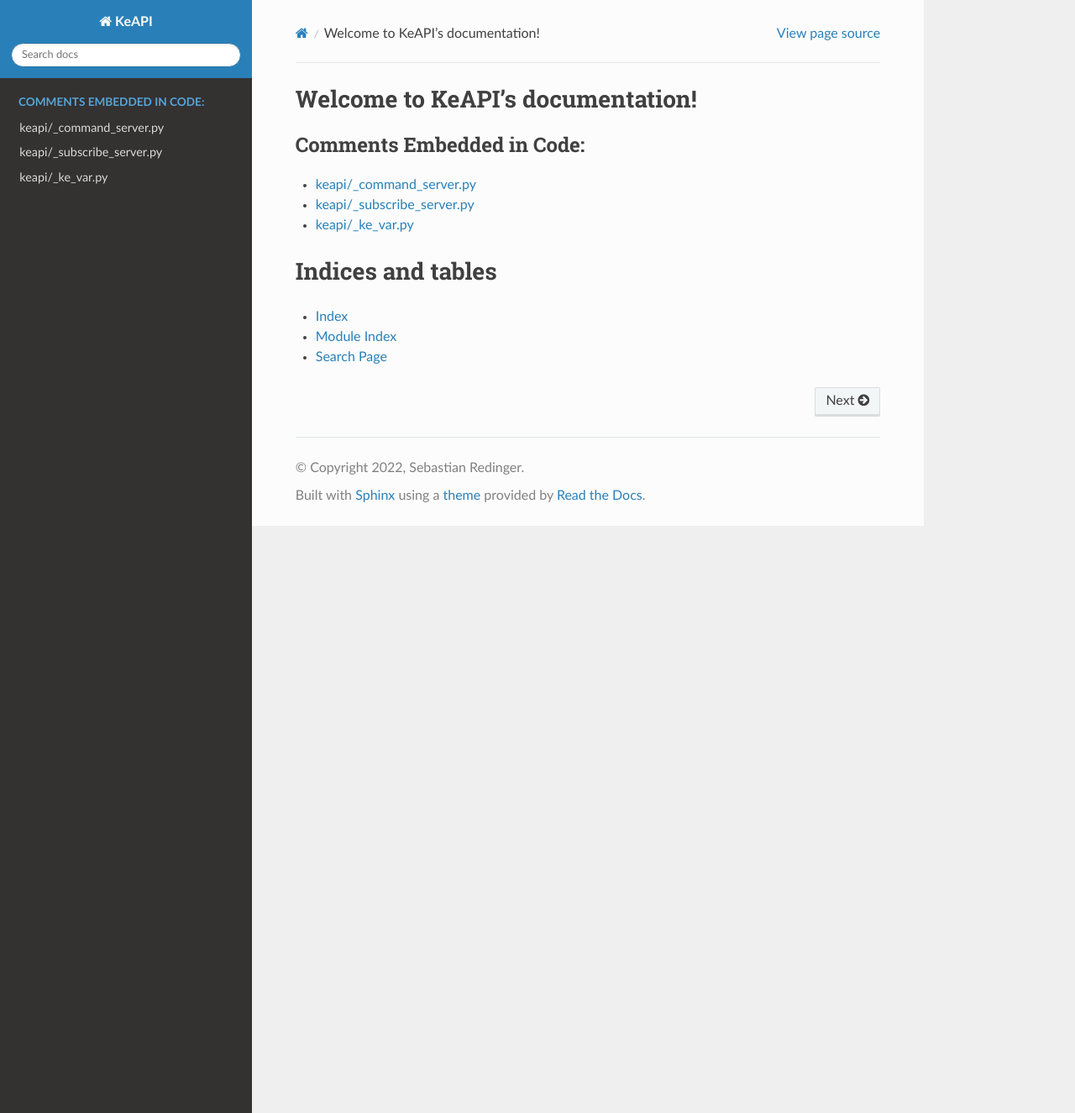
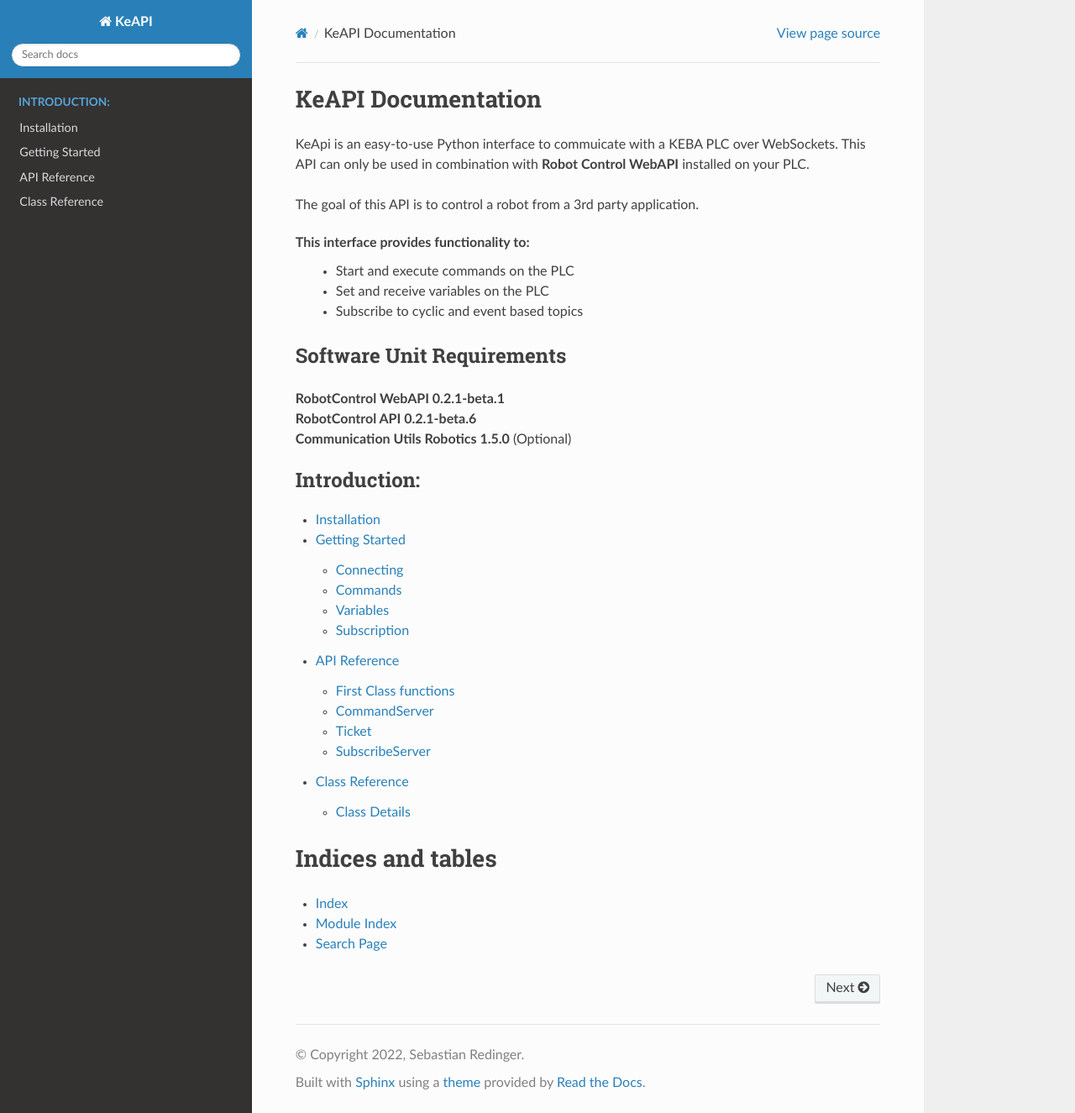
Before and after one commit to SebastianRedinger/keapi, a Sphinx documentation site: the page built from docs/source/index.rst, in a window 1280 px wide and 1325 px high. Shown: the whole window at 84% size. Built offline with Sphinx 7.4.7 and the Read the Docs theme 2.0.0, drawn with Linux system fonts in a browser that asks for light colours.

Commit message:
Documentation

```diff
--- /dev/null
+++ b/docs/source/_static/tables.css
@@ -0,0 +1,6 @@
+.wy-table-responsive table td, .wy-table-responsive table th {
+    white-space: normal;
+}
+.wy-table-responsive {
+    overflow: visible;
+}
--- /dev/null
+++ b/docs/source/api_reference.rst
@@ -0,0 +1,49 @@
+.. _apireference:
+
+#############
+API Reference
+#############
+
+First Class functions
+=====================
+
+.. currentmodule:: keapi
+.. autosummary::
+    connect_commands
+    connect_subscriber
+    get_variable
+    create_variable_getter
+    set_variable
+    create_variable_setter
+
+CommandServer
+=============
+
+.. currentmodule:: keapi
+.. autosummary::
+    CommandServer
+    CommandServer.disconnect
+    CommandServer.is_connected
+    CommandServer.start
+    CommandServer.exec
+
+Ticket
+======
+
+.. currentmodule:: keapi
+.. autosummary::
+    Ticket
+    Ticket.wait
+    Ticket.requestid
+    Ticket.state
+
+SubscribeServer
+===============
+
+.. currentmodule:: keapi
+.. autosummary::
+    SubscribeServer
+    SubscribeServer.disconnect
+    SubscribeServer.is_connected
+    SubscribeServer.subscribe
+    SubscribeServer.unsubscribe
--- /dev/null
+++ b/docs/source/class_reference.rst
@@ -0,0 +1,11 @@
+.. _classreference:
+
+################
+Class Reference
+################
+
+Class Details
+---------------
+
+.. automodule:: keapi
+   :members:
--- a/docs/source/command_server.rst
+++ /dev/null
@@ -1,8 +0,0 @@
-########################
-keapi/_command_server.py
-########################
-
-The _command_server.py file
-
-.. automodule:: keapi._command_server
-  :members:
--- a/docs/source/conf.py
+++ b/docs/source/conf.py
@@ -16,17 +16,6 @@ sys.path.append(os.path.abspath('../..'))
 sys.path.append(os.path.abspath('keapi'))
 
 
-# Don't skip __init__, which is skipped by default
-# def skip(app, what, name, obj, would_skip, options):
-#     if name == "__init__":
-#         return False
-#     return would_skip
-
-
-# def setup(app):
-#     app.connect("autodoc-skip-member", skip)
-
-
 # -- Project information -----------------------------------------------------
 # https://www.sphinx-doc.org/en/master/usage/configuration.html#project-information
 
@@ -40,7 +29,8 @@ release = '1.0.0'
 
 extensions = ['sphinx.ext.autodoc', 'sphinx.ext.coverage',
               'sphinx.ext.napoleon', 'sphinx.ext.viewcode',
-              'sphinx.ext.autosectionlabel', 'sphinx.ext.doctest']
+              'sphinx.ext.autosectionlabel', 'sphinx.ext.doctest',
+              "sphinx.ext.autosummary"]
 
 templates_path = ['_templates']
 exclude_patterns = []
@@ -51,3 +41,7 @@ exclude_patterns = []
 
 html_theme = 'sphinx_rtd_theme'
 html_static_path = ['_static']
+
+
+def setup(app):
+    app.add_css_file("tables.css")
--- /dev/null
+++ b/docs/source/getting_started.rst
@@ -0,0 +1,78 @@
+###############
+Getting Started
+###############
+
+Connecting
+----------
+
+To get startet you first need to connect to the applicalbe web sockets.
+This API currently provides functionality to connect to the *command* and
+*subscribe* web socket respectively.
+
+.. code-block:: python
+
+    import keapi as ka
+    cmdserver = ka.connect_commands(COMMAND_URL)
+    subserver = ka.connect_subscriber(SUBSCRIBE_URL)
+
+
+Commands
+--------
+
+After connecting you are all set to send your first command. To see a full
+list of available commands please consult the API reference provided by KEBA.
+
+There are two ways to send a command:
+ - `exec`: Sends a command and waits for it's result
+ - `start`: Sends a command and returns a `Ticket`
+
+.. code-block:: python
+
+    cmdserver.exec('set_active_client')
+
+    pos = {
+        'joints': {
+            'main_joints': [0, 0, 120, 0, 0, 0]
+        }
+    }
+    ticket = cmdserver.start('path_ptp', position=pos)
+    ticket.wait()
+
+Variables
+---------
+**Note: This feature is not yet supported in RobotControl WebAPI 0.2.1-beta.1**
+
+To get and set variables on the PLC you need the full path of the variable and
+an active connection to the *command* web socket.
+
+.. code-block:: python
+
+    var = ka.get_variable(cmdserver, 'APPL.Application._IoMapping', 'do_0')
+    ka.set_variable(cmdserver, 'APPL.Application._IoMapping', 'do_0', True)
+
+You can also create a variable group. This is a convenience function so you
+don't have to write the full variable path every time.
+
+.. code-block:: python
+
+    getio = ka.create_variable_getter(cmdserver, 'APPL.Application._IoMapping')
+    do = getio('do_0')
+
+    setio = ka.create_variable_setter(cmdserver, 'APPL.Application._IoMapping')
+    setio('do_0', True)
+
+Subscription
+------------
+
+To subscribe to a topic you need to have a callback function which will
+be called once the subscribed topic returns an answer.
+
+.. code-block:: python
+
+    def callback(msg):
+        print(msg)
+
+    def some_other_func():
+        subserver.subscribe('robot_status', callback, 0.1)
+        # Do stuff
+        subserver.unsubscribe('robot_status', callback)
--- a/docs/source/index.rst
+++ b/docs/source/index.rst
@@ -3,20 +3,35 @@
    You can adapt this file completely to your liking, but it should at least
    contain the root `toctree` directive.
 
-Welcome to KeAPI's documentation!
-=================================
+KeAPI Documentation
+===================
+
+KeApi is an easy-to-use Python interface to commuicate with a KEBA PLC over
+WebSockets. This API can only be used in combination with
+**Robot Control WebAPI** installed on your PLC.
+
+The goal of this API is to control a robot from a 3rd party application.
+
+This interface provides functionality to:
+ - Start and execute commands on the PLC
+ - Set and receive variables on the PLC
+ - Subscribe to cyclic and event based topics
+
+Software Unit Requirements
+""""""""""""""""""""""""""
+| **RobotControl WebAPI 0.2.1-beta.1**
+| **RobotControl API 0.2.1-beta.6**
+| **Communication Utils Robotics 1.5.0** (Optional)
+
 
 .. toctree::
    :maxdepth: 2
-   :caption: Contents:
+   :caption: Introduction:
 
-.. toctree::
-   :maxdepth: 2
-   :caption: Comments Embedded in Code:
-
-   command_server
-   subscribe_server
-   ke_var
+   installation
+   getting_started
+   api_reference
+   class_reference
 
 
 
--- /dev/null
+++ b/docs/source/installation.rst
@@ -0,0 +1,6 @@
+############
+Installation
+############
+
+You can use either ``python3 setup.py install`` or
+``pip3 install keapi`` to install this library.
--- a/docs/source/ke_var.rst
+++ /dev/null
@@ -1,8 +0,0 @@
-#################
-keapi/_ke_var.py
-#################
-
-The _ke_var.py file
-
-.. automodule:: keapi._ke_var
-  :members:
--- a/docs/source/subscribe_server.rst
+++ /dev/null
@@ -1,8 +0,0 @@
-##########################
-keapi/_subscribe_server.py
-##########################
-
-The _subscribe_server.py file
-
-.. automodule:: keapi._subscribe_server
-  :members:
```
Also changed, not shown: keapi/__init__.py (+12 -27 lines).
